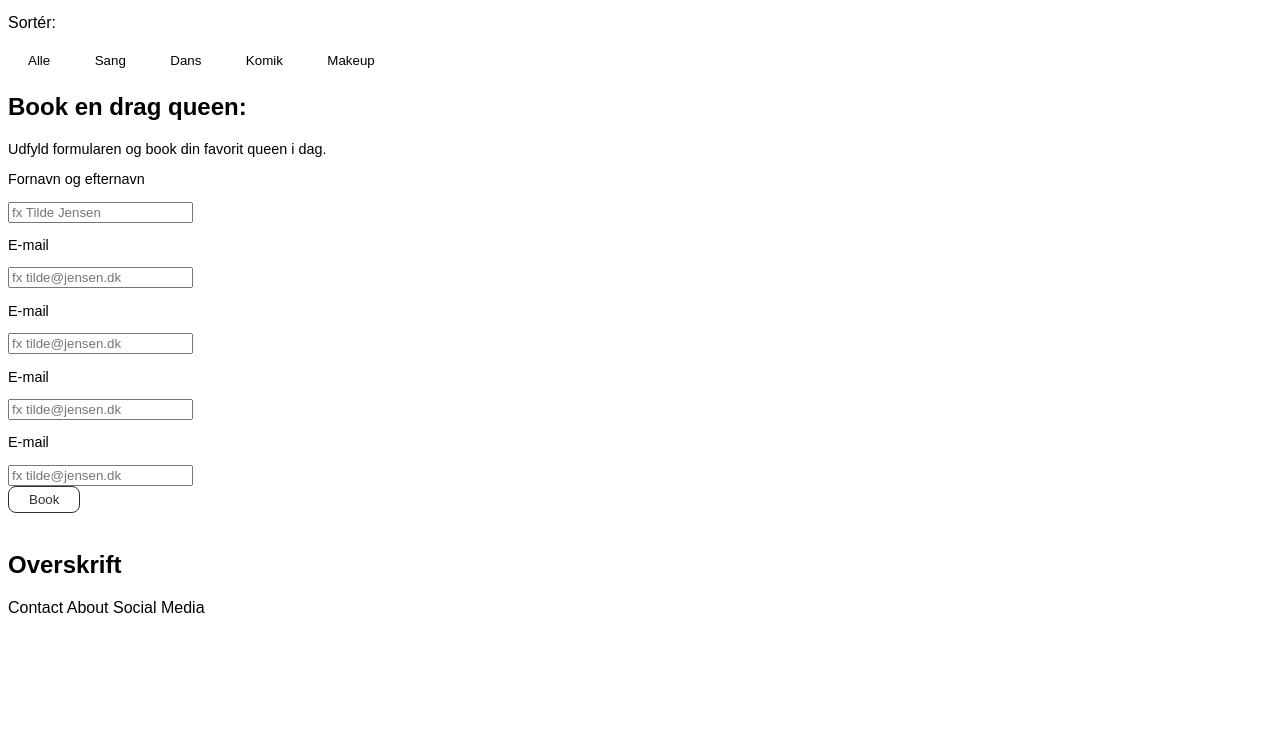
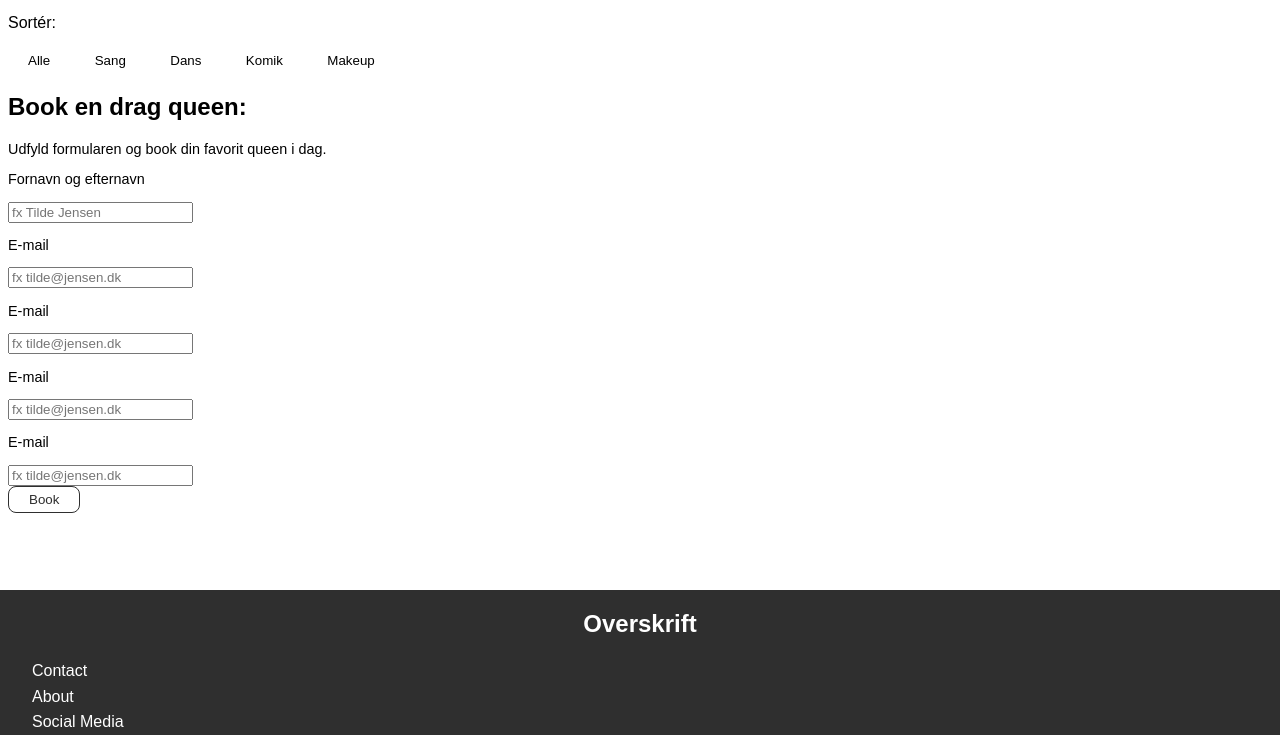
Before and after one commit to theresaaagaard/passion_site, a plain HTML site: page index.html in a window 1280 px wide. Shown: the part 65-800 px from the top of the page. Drawn offline with Linux system fonts and the light colour scheme; no server answers.

Commit message:
footer merge

```diff
--- a/index.html
+++ b/index.html
@@ -107,11 +107,19 @@
 
 
 
-    <footer>
+    <footer class="footer">
         <h2>Overskrift</h2>
-        <a href="">Contact</a>
-        <a href="">About</a>
-        <a href="">Social Media</a>
+        <div class="footer_tags">
+            <div class="contact_footer">
+                <a href="">Contact</a>
+            </div>
+            <div class="about_footer">
+                <a href="">About</a>
+            </div>
+            <div class="social_media_footer">
+                <a href="">Social Media</a>
+            </div>
+        </div>
     </footer>
 
 
@@ -119,4 +127,6 @@
 
 
     <script src="script.js"></script>
-</body></html>
+</body>
+
+</html>
--- a/style.css
+++ b/style.css
@@ -15,7 +15,16 @@ img {
 
 body {
     font-family: sans-serif;
+/*    background-color: white;*/
+/*    margin: 0;*/
 
+}
+
+main {
+
+    background-color: white;
+    margin: 0;
+    margin-bottom: 180px;
 }
 
 
@@ -39,6 +48,48 @@ p {
 }
 
 
+/*--------------footer----------------*/
+
+.footer {
+
+    background-color: #2f2f2f;
+
+    position: fixed;
+    z-index: -1;
+    left: 0;
+    bottom: 0;
+    width: 100%;
+    /*    text-align: left;*/
+    display: flex;
+    flex-direction: column;
+
+}
+
+.footer h2 {
+
+    text-align: center;
+    color: white;
+}
+
+.footer h2:hover {
+
+    color: #FF1ACA;
+}
+
+.footer a {
+
+    text-align: left;
+    margin-left: 2rem;
+    color: white;
+    line-height: 1.6;
+    /*    display: inline-block;*/
+
+
+}
+
+.footer a:hover {
+    color: #FF1ACA;
+}
 
 
 
```
